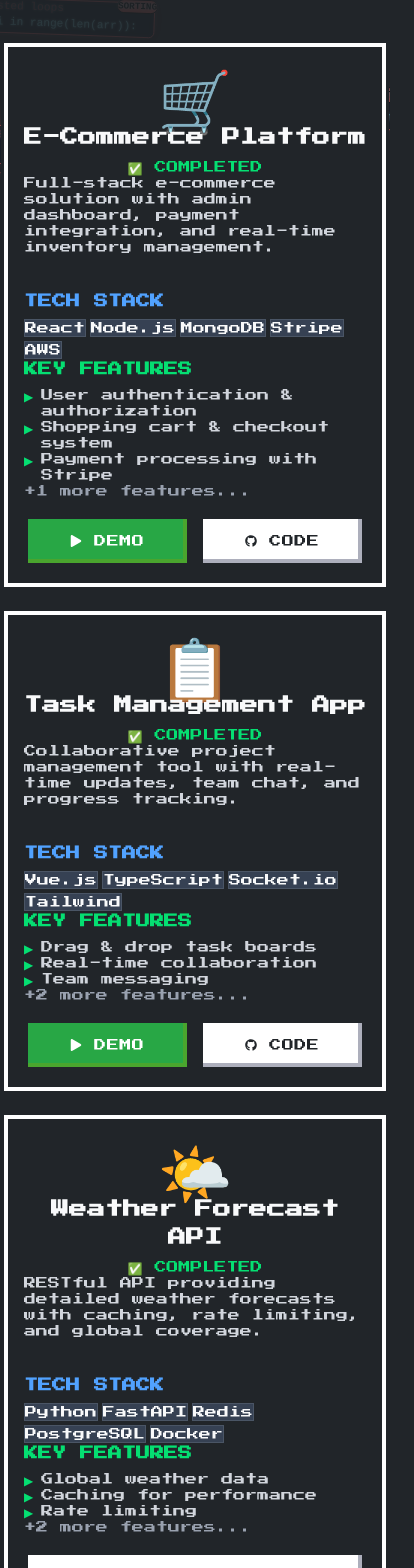
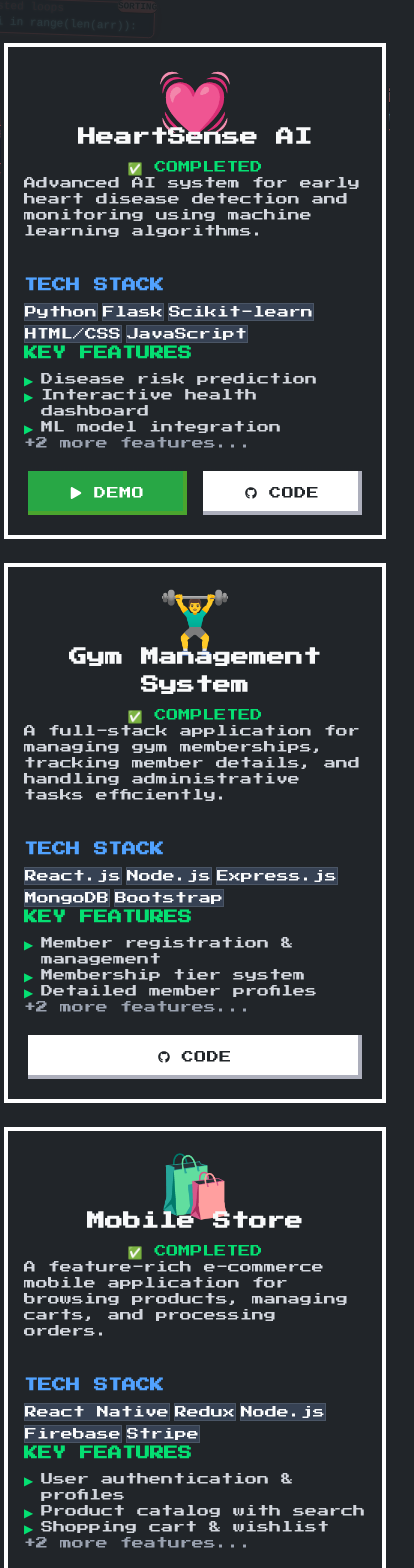
Before and after one commit to keval2310/Portfolio, a Next.js app: page / in a window 390 px wide. Shown: the part 2357-3925 px from the top of the page, 414 px wide, since content can reach past the window. Built offline with nearby package versions, Linux system fonts and the light colour scheme.

Commit message:
Update projects list with Mobile Store and HeartSense demo, update contact email

```diff
--- a/src/components/sections/contact/ContactInfo.tsx
+++ b/src/components/sections/contact/ContactInfo.tsx
@@ -7,7 +7,7 @@ const contactInfo = [
   {
     icon: FaEnvelope,
     label: 'Email',
-    value: 'keval@example.com',
+    value: 'kevaldhandhukiya2310@gmail.com',
     color: 'text-green-400'
   },
   {
--- a/src/constants/projectsData.ts
+++ b/src/constants/projectsData.ts
@@ -14,57 +14,56 @@ export interface Project {
 export const projects: Project[] = [
   {
     id: "proj1",
-    title: "E-Commerce Platform",
+    title: "HeartSense AI",
     description:
-      "Full-stack e-commerce solution with admin dashboard, payment integration, and real-time inventory management.",
-    category: "fullstack",
-    technologies: ["React", "Node.js", "MongoDB", "Stripe", "AWS"],
+      "Advanced AI system for early heart disease detection and monitoring using machine learning algorithms.",
+    category: "ai",
+    technologies: ["Python", "Flask", "Scikit-learn", "HTML/CSS", "JavaScript"],
     features: [
-      "User authentication & authorization",
-      "Shopping cart & checkout system",
-      "Payment processing with Stripe",
-      "Admin dashboard",
+      "Disease risk prediction",
+      "Interactive health dashboard",
+      "ML model integration",
+      "Real-time analysis",
+      "Secure data handling",
     ],
-    liveUrl: "https://example-store.com",
-    githubUrl: "https://github.com/username/ecommerce",
-    image: "🛒",
+    liveUrl: "https://heartsense-aevb.onrender.com",
+    githubUrl: "https://github.com/keval2310/HeartSense-AI",
+    image: "💓",
     status: "completed",
   },
   {
     id: "proj2",
-    title: "Task Management App",
+    title: "Gym Management System",
     description:
-      "Collaborative project management tool with real-time updates, team chat, and progress tracking.",
-    category: "frontend",
-    technologies: ["Vue.js", "TypeScript", "Socket.io", "Tailwind"],
+      "A full-stack application for managing gym memberships, tracking member details, and handling administrative tasks efficiently.",
+    category: "fullstack",
+    technologies: ["React.js", "Node.js", "Express.js", "MongoDB", "Bootstrap"],
     features: [
-      "Drag & drop task boards",
-      "Real-time collaboration",
-      "Team messaging",
-      "Progress analytics",
-      "File attachments",
+      "Member registration & management",
+      "Membership tier system",
+      "Detailed member profiles",
+      "Responsive admin dashboard",
+      "CRUD operations for members",
     ],
-    liveUrl: "https://taskmaster-app.com",
-    githubUrl: "https://github.com/username/taskmaster",
-    image: "📋",
+    githubUrl: "https://github.com/keval2310/Gym-Management",
+    image: "🏋️‍♂️",
     status: "completed",
   },
   {
     id: "proj3",
-    title: "Weather Forecast API",
-    description:
-      "RESTful API providing detailed weather forecasts with caching, rate limiting, and global coverage.",
-    category: "backend",
-    technologies: ["Python", "FastAPI", "Redis", "PostgreSQL", "Docker"],
+    title: "Mobile Store",
+    description: "A feature-rich e-commerce mobile application for browsing products, managing carts, and processing orders.",
+    category: "fullstack",
+    technologies: ["React Native", "Redux", "Node.js", "Firebase", "Stripe"],
     features: [
-      "Global weather data",
-      "Caching for performance",
-      "Rate limiting",
-      "Historical data",
-      "Mobile-optimized responses",
+      "User authentication & profiles",
+      "Product catalog with search",
+      "Shopping cart & wishlist",
+      "Secure payment integration",
+      "Order tracking history",
     ],
-    githubUrl: "https://github.com/username/weather-api",
-    image: "🌤️",
+    githubUrl: "https://github.com/keval2310/Mobile-Store",
+    image: "🛍️",
     status: "completed",
   },
   {
@@ -119,6 +118,7 @@ export const projects: Project[] = [
     image: "📱",
     status: "planned",
   },
+
 ];
 
 export const categories = [
```
